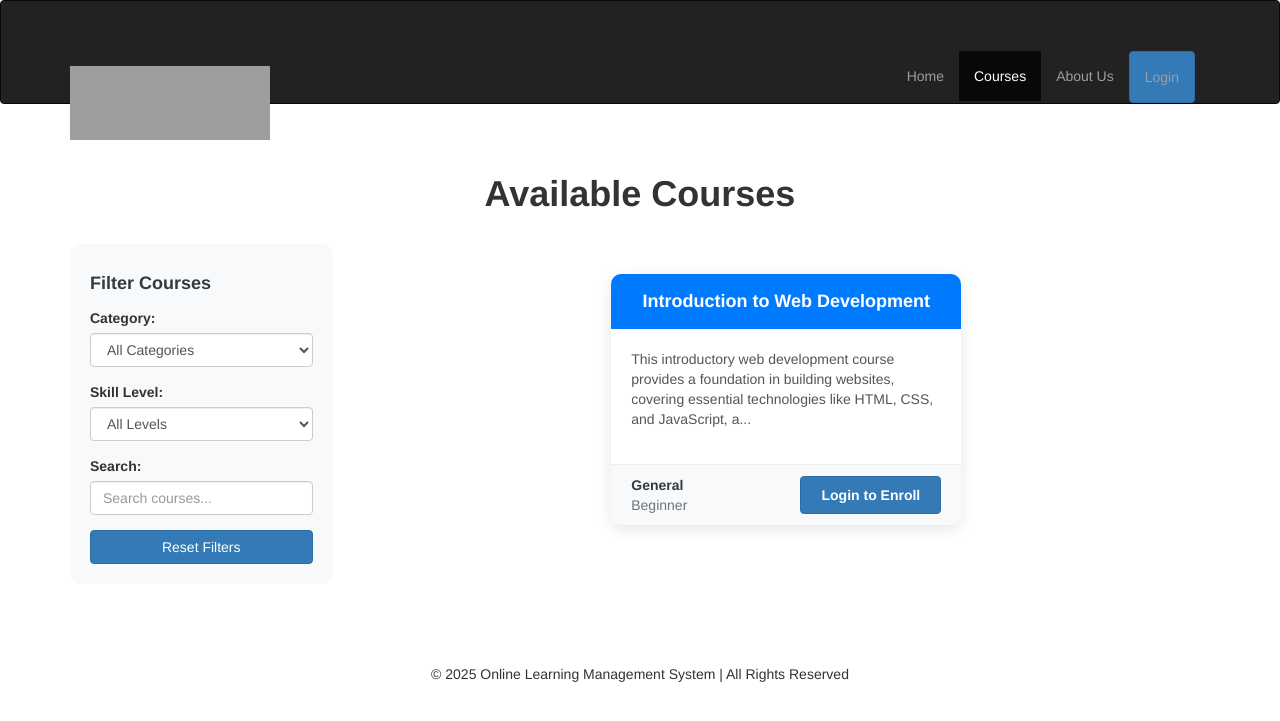
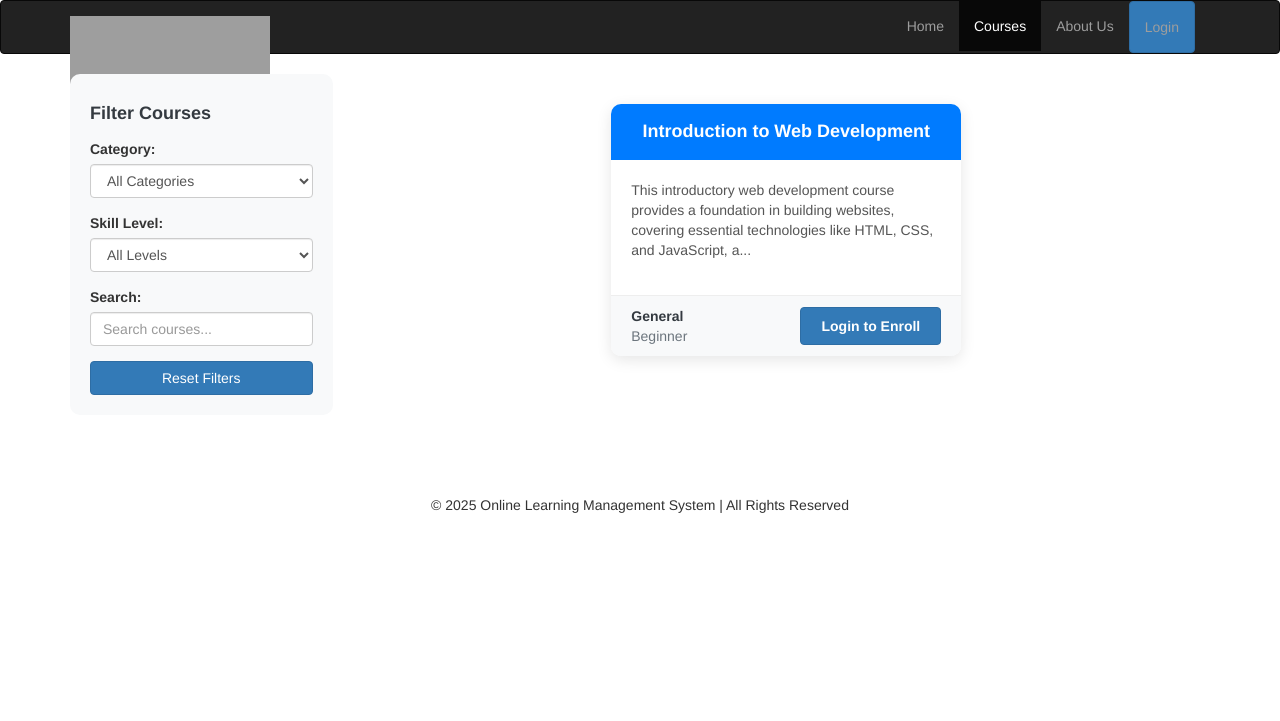
Before and after one commit to ripplechohan/Learning-Management-System, a PHP site: page /courses.php in a window 1280 px wide. Shown: the top 721 px of the page. Run offline with PHP 8.4, Linux system fonts and the light colour scheme; data comes from the database, SQL or seed files in the repository; some libraries are stand-ins or nearby versions; grey boxes are pictures that could not be loaded.

Commit message:
Update courses.php

```diff
--- a/src/public/courses.php
+++ b/src/public/courses.php
@@ -57,9 +57,7 @@ if ($logged_in && $user_role == 'Student') {
         body {
             background-color: white;
         }
-        .container {
-            margin-top: 50px;
-        }
+
         h1 {
             text-align: center;
             font-weight: bold;
@@ -193,7 +191,7 @@ if ($logged_in && $user_role == 'Student') {
 
     <section>
         <div class="container">
-            <h1>Available Courses</h1>
+
 
             <div class="row">
                 <div class="col-md-3">
@@ -351,9 +349,3 @@ if ($logged_in && $user_role == 'Student') {
     </script>
 </body>
 </html>
-
-    <script src="js/jquery.js"></script>
-    <script src="js/bootstrap.min.js"></script>
-    <script src="js/main.js"></script>
-</body>
-</html>
```
